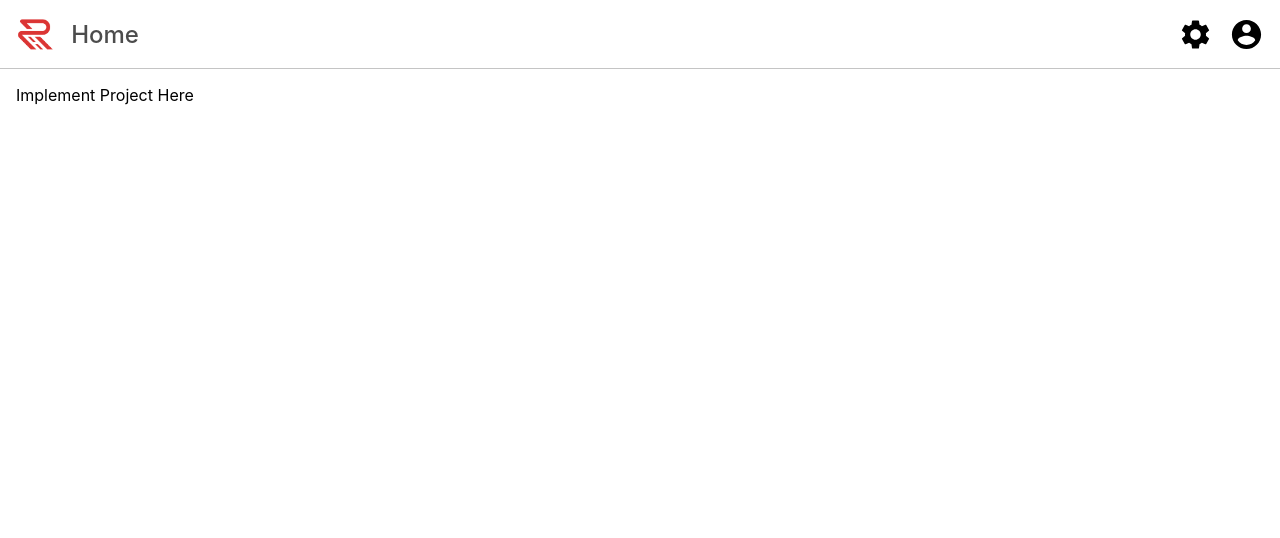
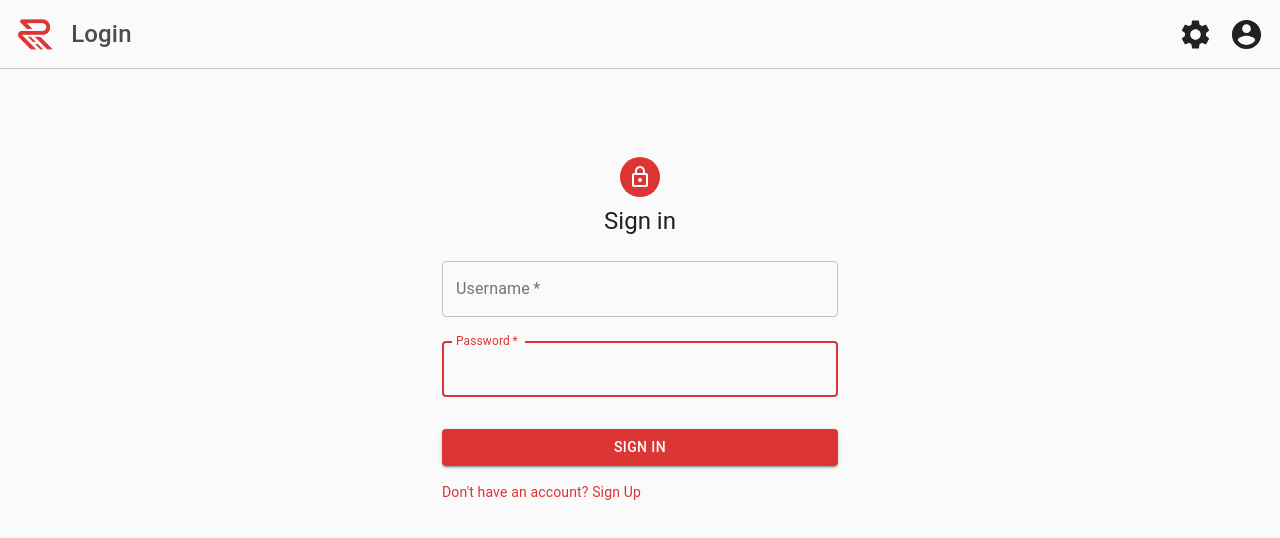
Before and after one commit to neobrandll/RED-challenge-front, a React (Create React App) app: page / in a window 1280 px wide. Shown: the top 538 px of the page. Built offline with nearby package versions, Linux system fonts and the light colour scheme.

Commit message:
feat(): login page

```diff
--- a/package.json
+++ b/package.json
@@ -17,6 +17,7 @@
     "classnames": "^2.3.1",
     "react": "^17.0.1",
     "react-dom": "^17.0.1",
+    "react-hook-form": "^7.32.0",
     "react-redux": "^8.0.2",
     "react-router-dom": "^5.3.3",
     "react-scripts": "^5.0.1",
--- a/src/routes/AuthRoutes.tsx
+++ b/src/routes/AuthRoutes.tsx
@@ -1,11 +1,12 @@
 import { Redirect, Route, Switch } from "react-router-dom";
 import Home from "../views/Home";
+import Login from "../views/Login";
 
 const AuthRoutes = () => {
   return (
     <Switch>
       <Route exact path="/register" component={Home} />
-      <Route exact path="/" component={Home} />
+      <Route exact path="/" component={Login} />
       <Route path="/" render={() => <Redirect to="/" />} />
     </Switch>
   );
--- /dev/null
+++ b/src/shared/muiTheme.ts
@@ -0,0 +1,15 @@
+import { createMuiTheme } from "@material-ui/core/styles";
+import { colors } from "./colors";
+
+const theme = createMuiTheme({
+  palette: {
+    primary: {
+      main: colors.brandRed,
+    },
+    secondary: {
+      main: colors.brandBlack,
+    },
+  },
+});
+
+export default theme;
--- /dev/null
+++ b/src/utils/utility.ts
@@ -0,0 +1,14 @@
+const onKeyDown = (
+  event: React.KeyboardEvent<
+    HTMLTextAreaElement | HTMLInputElement | HTMLDivElement
+  >,
+  key: string,
+  onKeyPressed: () => any
+) => {
+  const keyCode = event.key;
+  if (keyCode === key) {
+    onKeyPressed();
+  }
+};
+
+export { onKeyDown };
--- /dev/null
+++ b/src/views/Login/index.tsx
@@ -0,0 +1,169 @@
+import {
+  Container,
+  CssBaseline,
+  Avatar,
+  Typography,
+  TextField,
+  FormControlLabel,
+  Checkbox,
+  Button,
+  Grid,
+  Box,
+  makeStyles,
+} from "@material-ui/core";
+import { Copyright } from "@material-ui/icons";
+import React from "react";
+import Link from "@material-ui/core/Link";
+import Page from "../../components/Page";
+import LockOutlinedIcon from "@material-ui/icons/LockOutlined";
+import { useForm, Controller } from "react-hook-form";
+import { FormLoginValues } from "./login-types";
+import { onKeyDown } from "../../utils/utility";
+
+const useStyles = makeStyles((theme) => ({
+  paper: {
+    marginTop: theme.spacing(8),
+    display: "flex",
+    flexDirection: "column",
+    alignItems: "center",
+  },
+  avatar: {
+    margin: theme.spacing(1),
+    backgroundColor: theme.palette.primary.main,
+  },
+  form: {
+    width: "100%",
+    marginTop: theme.spacing(1),
+  },
+  submit: {
+    margin: theme.spacing(3, 0, 2),
+  },
+}));
+
+const Login: React.FC = () => {
+  const classes = useStyles();
+
+  const {
+    handleSubmit,
+    control,
+    formState: { errors },
+    getValues,
+  } = useForm<FormLoginValues>({
+    defaultValues: {
+      username: "",
+      password: "",
+    },
+    reValidateMode: "onSubmit",
+  });
+
+  const handleLogin = (data: FormLoginValues) => {
+    console.log(data);
+  };
+
+  return (
+    <Page headerTitle={"Login"}>
+      <Container component="main" maxWidth="xs">
+        <CssBaseline />
+        <div className={classes.paper}>
+          <Avatar className={classes.avatar}>
+            <LockOutlinedIcon />
+          </Avatar>
+          <Typography component="h1" variant="h5">
+            Sign in
+          </Typography>
+          <form className={classes.form} noValidate>
+            <Controller
+              control={control}
+              name="username"
+              render={({
+                field: { onChange, onBlur, value, name, ref },
+                fieldState: { error },
+                formState,
+              }) => (
+                <TextField
+                  variant="outlined"
+                  margin="normal"
+                  required
+                  fullWidth
+                  id="username"
+                  label="Username"
+                  error={!!error}
+                  helperText={error?.message}
+                  name={name}
+                  ref={ref}
+                  onChange={onChange}
+                  autoFocus
+                />
+              )}
+            />
+            <Controller
+              control={control}
+              name="password"
+              render={({
+                field: { onChange, onBlur, value, name, ref },
+                fieldState: { error },
+                formState,
+              }) => (
+                <TextField
+                  variant="outlined"
+                  type="password"
+                  margin="normal"
+                  required
+                  fullWidth
+                  id="password"
+                  label="Password"
+                  error={!!error}
+                  helperText={error?.message}
+                  name={name}
+                  ref={ref}
+                  onChange={onChange}
+                  autoFocus
+                />
+              )}
+            />
+            {/* <TextField
+              variant="outlined"
+              margin="normal"
+              required
+              fullWidth
+              id="username"
+              label="Username"
+              name="username"
+              autoFocus
+            /> */}
+            {/* <TextField
+              variant="outlined"
+              margin="normal"
+              required
+              fullWidth
+              name="password"
+              label="Password"
+              type="password"
+              id="password"
+              autoComplete="current-password"
+            /> */}
+            <Button
+              type="submit"
+              fullWidth
+              variant="contained"
+              color="primary"
+              className={classes.submit}
+              onClick={handleSubmit(handleLogin)}
+            >
+              Sign In
+            </Button>
+            <Grid container>
+              <Grid item>
+                <Link href="#" variant="body2">
+                  {"Don't have an account? Sign Up"}
+                </Link>
+              </Grid>
+            </Grid>
+          </form>
+        </div>
+      </Container>
+    </Page>
+  );
+};
+
+export default Login;
--- /dev/null
+++ b/src/views/Login/login-types.ts
@@ -0,0 +1,4 @@
+export type FormLoginValues = {
+  username: string;
+  password: string;
+};
```
Also changed, not shown: src/index.tsx (+14 -10 lines), 2 other files (tests, documents, lock files or other folders).
